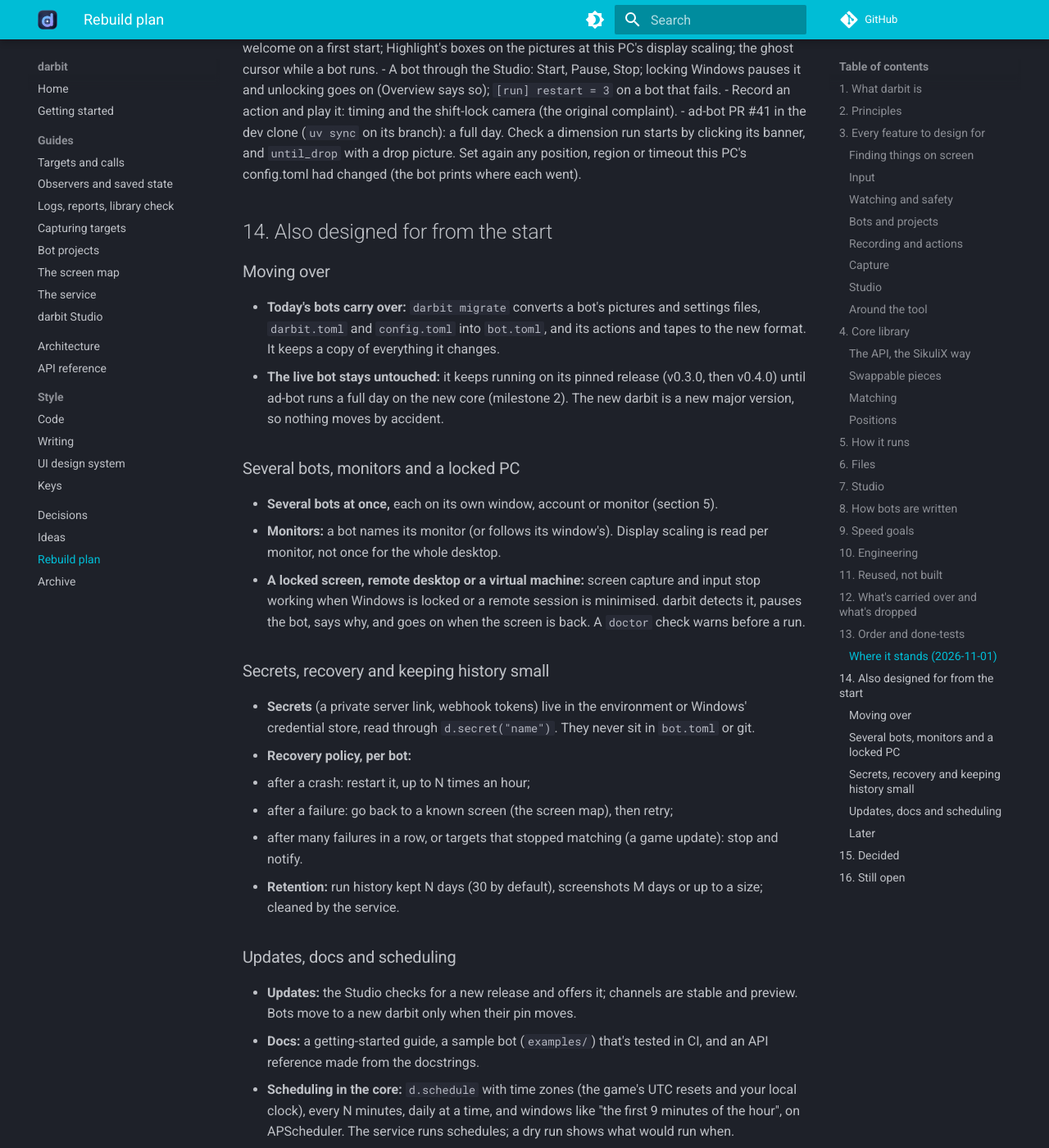
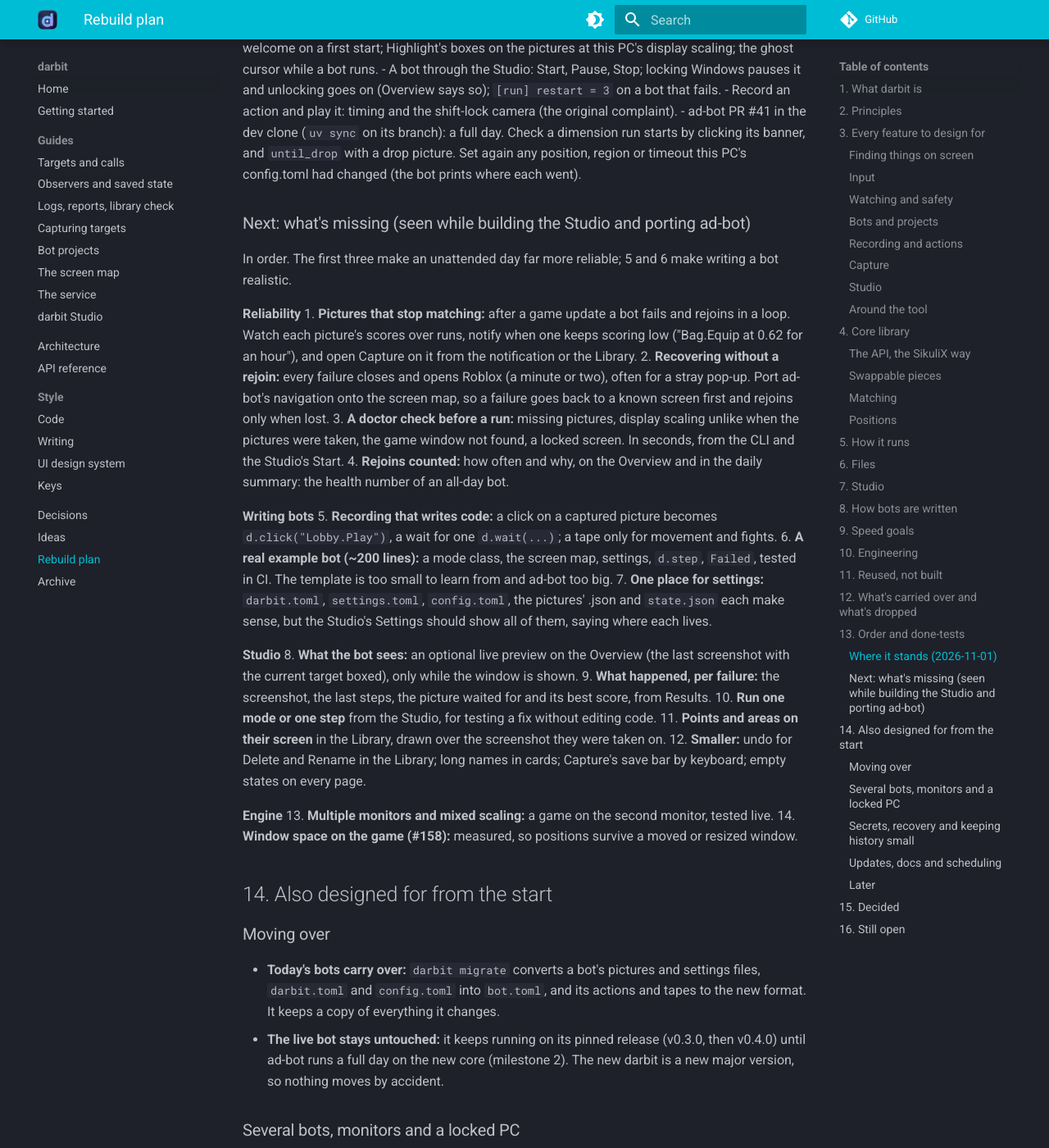
Before and after one commit to FaisalAfks/darbit, an MkDocs documentation site: the page built from docs/plan-rebuild.md, in a window 1280 px wide and 1400 px high, scrolled down 13475 px. Shown: the whole window at 82% size. Built offline with MkDocs 1.6.1 and Material for MkDocs 9.7.7, drawn with Linux system fonts in a browser that asks for light colours; comment, search, counter and statistics services are not loaded.

Commit message:
Plan: what's missing, in order, from building the Studio and porting ad-bot (#215)

```diff
--- a/docs/plan-rebuild.md
+++ b/docs/plan-rebuild.md
@@ -318,6 +318,32 @@
 - Record an action and play it: timing and the shift-lock camera (the original complaint).
 - ad-bot PR #41 in the dev clone (`uv sync` on its branch): a full day. Check a dimension run starts by clicking its banner, and `until_drop` with a drop picture. Set again any position, region or timeout this PC's config.toml had changed (the bot prints where each went).
 
+### Next: what's missing (seen while building the Studio and porting ad-bot)
+
+In order. The first three make an unattended day far more reliable; 5 and 6 make writing a bot realistic.
+
+**Reliability**
+1. **Pictures that stop matching:** after a game update a bot fails and rejoins in a loop. Watch each picture's scores over runs, notify when one keeps scoring low ("Bag.Equip at 0.62 for an hour"), and open Capture on it from the notification or the Library.
+2. **Recovering without a rejoin:** every failure closes and opens Roblox (a minute or two), often for a stray pop-up. Port ad-bot's navigation onto the screen map, so a failure goes back to a known screen first and rejoins only when lost.
+3. **A doctor check before a run:** missing pictures, display scaling unlike when the pictures were taken, the game window not found, a locked screen. In seconds, from the CLI and the Studio's Start.
+4. **Rejoins counted:** how often and why, on the Overview and in the daily summary: the health number of an all-day bot.
+
+**Writing bots**
+5. **Recording that writes code:** a click on a captured picture becomes `d.click("Lobby.Play")`, a wait for one `d.wait(...)`; a tape only for movement and fights.
+6. **A real example bot (~200 lines):** a mode class, the screen map, settings, `d.step`, `Failed`, tested in CI. The template is too small to learn from and ad-bot too big.
+7. **One place for settings:** `darbit.toml`, `settings.toml`, `config.toml`, the pictures' .json and `state.json` each make sense, but the Studio's Settings should show all of them, saying where each lives.
+
+**Studio**
+8. **What the bot sees:** an optional live preview on the Overview (the last screenshot with the current target boxed), only while the window is shown.
+9. **What happened, per failure:** the screenshot, the last steps, the picture waited for and its best score, from Results.
+10. **Run one mode or one step** from the Studio, for testing a fix without editing code.
+11. **Points and areas on their screen** in the Library, drawn over the screenshot they were taken on.
+12. **Smaller:** undo for Delete and Rename in the Library; long names in cards; Capture's save bar by keyboard; empty states on every page.
+
+**Engine**
+13. **Multiple monitors and mixed scaling:** a game on the second monitor, tested live.
+14. **Window space on the game (#158):** measured, so positions survive a moved or resized window.
+
 ## 14. Also designed for from the start
 
 ### Moving over
```
